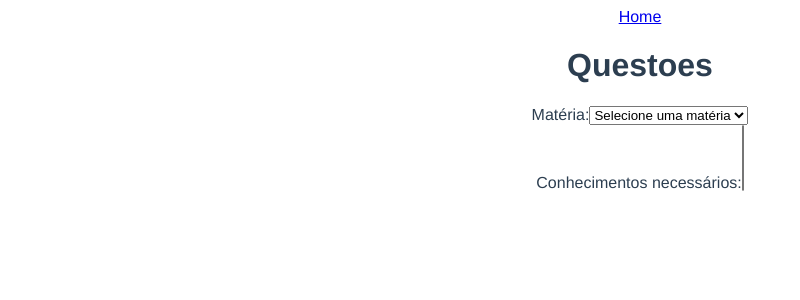
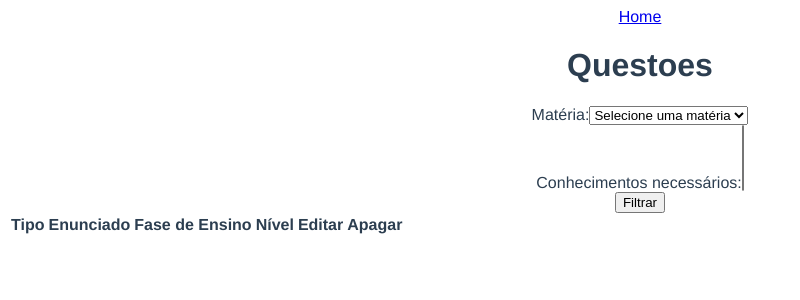
Before and after one commit to LuanComputacao/mr_xavier_frontend, a Vue app: page /#/questions in a window 1280 px wide. Shown: the top 300 px of the page, without its empty margins (0-800 px from the left). Built offline with nearby package versions, Linux system fonts and the light colour scheme.

Commit message:
Questions table filter

```diff
--- /dev/null
+++ b/src/components/forms/FormKnowledgeFilter.vue
@@ -0,0 +1,61 @@
+<template>
+  <form>
+    <div>
+      <label for="subjects">Matéria:</label>
+      <select name="subjects" id="js-subjects" v-model="curSubject">
+        <option value>Selecione uma matéria</option>
+        <option v-for="(subject, i) in subjects" :key="i" :value="subject.code">{{subject.name}}</option>
+      </select>
+    </div>
+
+    <div>
+      <label for="knowledges">Conhecimentos necessários:</label>
+      <select multiple name="knowledges" id="knowledges" v-model="knowledges">
+        <option
+          v-for="(knowledge, i) in availableKnowledges"
+          :key="i"
+          :value="knowledge.code"
+        >{{knowledge.name}}</option>
+      </select>
+    </div>
+
+    <button @click.prevent="raiseFilter">Filtrar</button>
+  </form>
+</template>
+
+<script>
+export default {
+  name: 'FormKnowledgeFilter',
+
+  props: {
+    subjects: {
+      type: Array,
+      required: true
+    }
+  },
+
+  data () {
+    return {
+      curSubject: '',
+      knowledges: []
+    }
+  },
+
+  computed: {
+    availableKnowledges () {
+      let subject = this.subjects.filter(x => x.code === this.curSubject)
+      if (subject.length > 0) {
+        let knowledges = subject[0].knowledge
+        return knowledges
+      }
+      return null
+    }
+  },
+
+  methods: {
+    raiseFilter () {
+      this.$emit('filterKnowledge', this.curSubject, this.knowledges)
+    }
+  }
+}
+</script>
--- a/src/components/forms/LoginForm.vue
+++ b/src/components/forms/FormLogin.vue
@@ -15,6 +15,6 @@
 </template>
 <script>
 export default {
-  name: 'LoginForm'
+  name: 'FormLogin'
 }
 </script>
--- /dev/null
+++ b/src/components/tables/TableQuestion.vue
@@ -0,0 +1,38 @@
+<template>
+  <table>
+    <thead>
+      <tr>
+        <th>Tipo</th>
+        <th>Enunciado</th>
+        <th>Fase de Ensino</th>
+        <th>Nível</th>
+        <th>Editar</th>
+        <th>Apagar</th>
+      </tr>
+    </thead>
+    <tbody>
+      <tr v-for="(question, i) in questions" :key="i">
+        <td v-if="question.type">discursiva</td>
+        <td v-else>objetiva</td>
+
+        <td>{{question.wording}}</td>
+        <td>{{question.grade}}</td>
+        <td>{{question.level}}</td>
+        <td>{{question.id}}</td>
+        <td>{{question.id}}</td>
+      </tr>
+    </tbody>
+  </table>
+</template>
+<script>
+export default {
+  name: 'TableQuestion',
+
+  props: {
+    questions: {
+      type: Array,
+      required: true
+    }
+  }
+}
+</script>
--- a/src/views/Login.vue
+++ b/src/views/Login.vue
@@ -2,19 +2,19 @@
   <div class="home">
     <img alt="Vue logo" src="../assets/logo.png">
     <logo-with-text></logo-with-text>
-    <login-form></login-form>
+    <form-login></form-login>
   </div>
 </template>
 
 <script>
 import LogoWithText from '@/components/LogoWithText.vue'
-import LoginForm from '@/components/forms/LoginForm.vue'
+import FormLogin from '@/components/forms/FormLogin.vue'
 
 export default {
   name: 'home',
   components: {
     LogoWithText,
-    LoginForm
+    FormLogin
   }
 }
 </script>
--- a/src/views/Questions.vue
+++ b/src/views/Questions.vue
@@ -4,31 +4,37 @@
       <router-link to="/">Home</router-link>
     </nav>
     <h1>Questoes</h1>
-    <form>
-      <div>
-        <label for="subjects">Matéria:</label>
-        <select name="subjects" id="js-subjects" v-model="curSubject">
-          <option value>Selecione uma matéria</option>
-          <option v-for="(subject, i) in subjects" :key="i" :value="subject.code">{{subject.name}}</option>
-        </select>
-      </div>
+    <form-knowledge-filter :subjects="subjects" @filterKnowledge="updateCurrentSubject"></form-knowledge-filter>
 
-      <div>
-        <label for="knowledges">Conhecimentos necessários:</label>
-        <select multiple name="knowledges" id="knowledges">
-          <option v-for="(knowledge, i) in availableKnowledges" :key="i" value>{{knowledge.name}}</option>
-        </select>
-      </div>
-    </form>
+    <table-question :questions="filteredQuestions" ></table-question>
   </div>
 </template>
 <script>
+import FormKnowledgeFilter from '@/components/forms/FormKnowledgeFilter.vue'
+import TableQuestion from '@/components/tables/TableQuestion.vue'
+
 export default {
   name: 'Questions',
 
+  components: {
+    FormKnowledgeFilter,
+    TableQuestion
+  },
+
+  computed: {
+    filteredQuestions () {
+      let subjectQuestions = this.questions.filter(x => x.subject === this.curSubject.code)
+      // let knowledgesQuestions = subjectQuestions.filter(x => this.curSubject.knowledges.indexOf(x))
+      return subjectQuestions
+    }
+  },
+
   data () {
     return {
-      curSubject: '',
+      curSubject: {
+        code: '',
+        knowledges: []
+      },
       subjects: [
         {
           code: 'port',
@@ -60,18 +66,36 @@ export default {
             }
           ]
         }
+      ],
+      questions: [
+        {
+          id: 1,
+          subject: 'mat',
+          knowledges: ['sum'],
+          type: true,
+          wording: 'Esta é a primeira questão?',
+          grade: 8,
+          level: 10
+        },
+        {
+          id: 2,
+          subject: 'port',
+          knowledges: ['predicate'],
+          type: false,
+          wording: 'Esta é a segunda questão?',
+          grade: 9,
+          level: 5
+        }
       ]
     }
   },
-  computed: {
-    availableKnowledges () {
-      let subject = this.subjects.filter(x => x.code === this.curSubject)
-      if (subject.length > 0) {
-        let knowledges = subject[0].knowledge
-        return knowledges
-      }
-      return null
+
+  methods: {
+    updateCurrentSubject (code, knowledges) {
+      this.curSubject.code = code
+      this.curSubject.knowledges = knowledges
     }
   }
+
 }
 </script>
```
